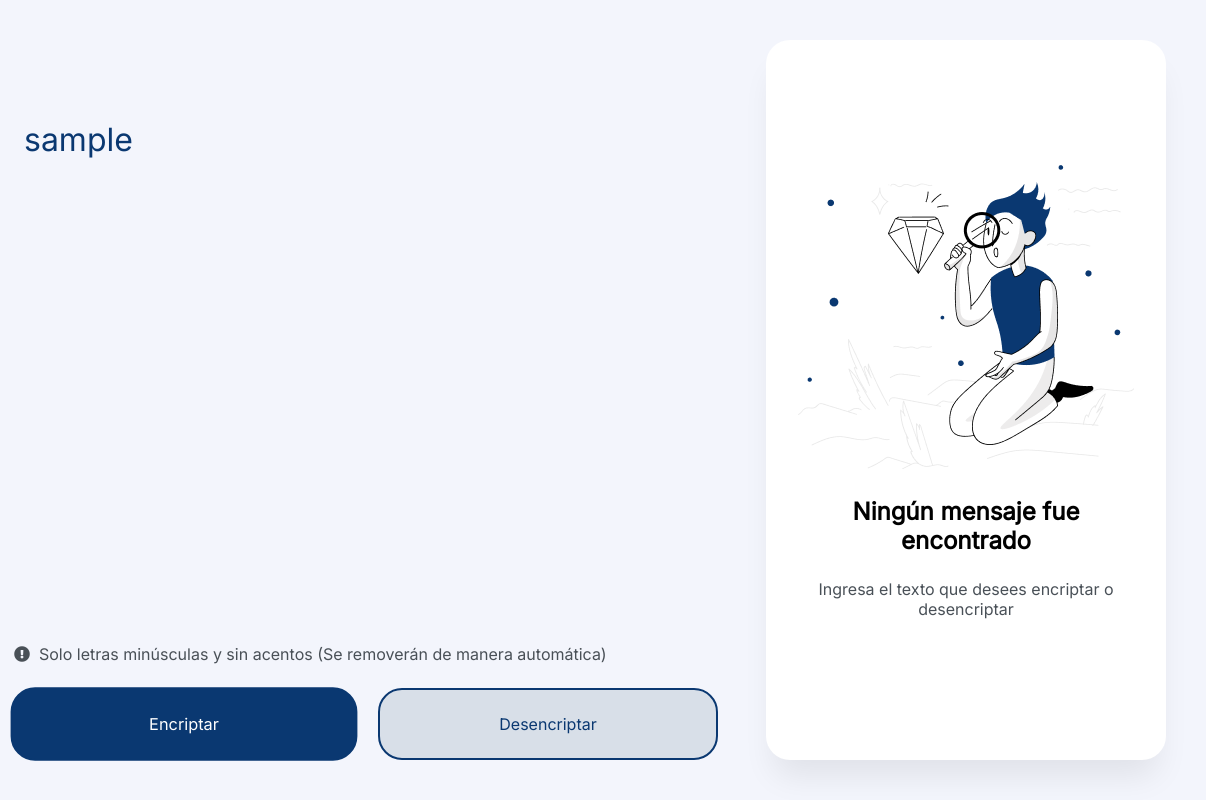
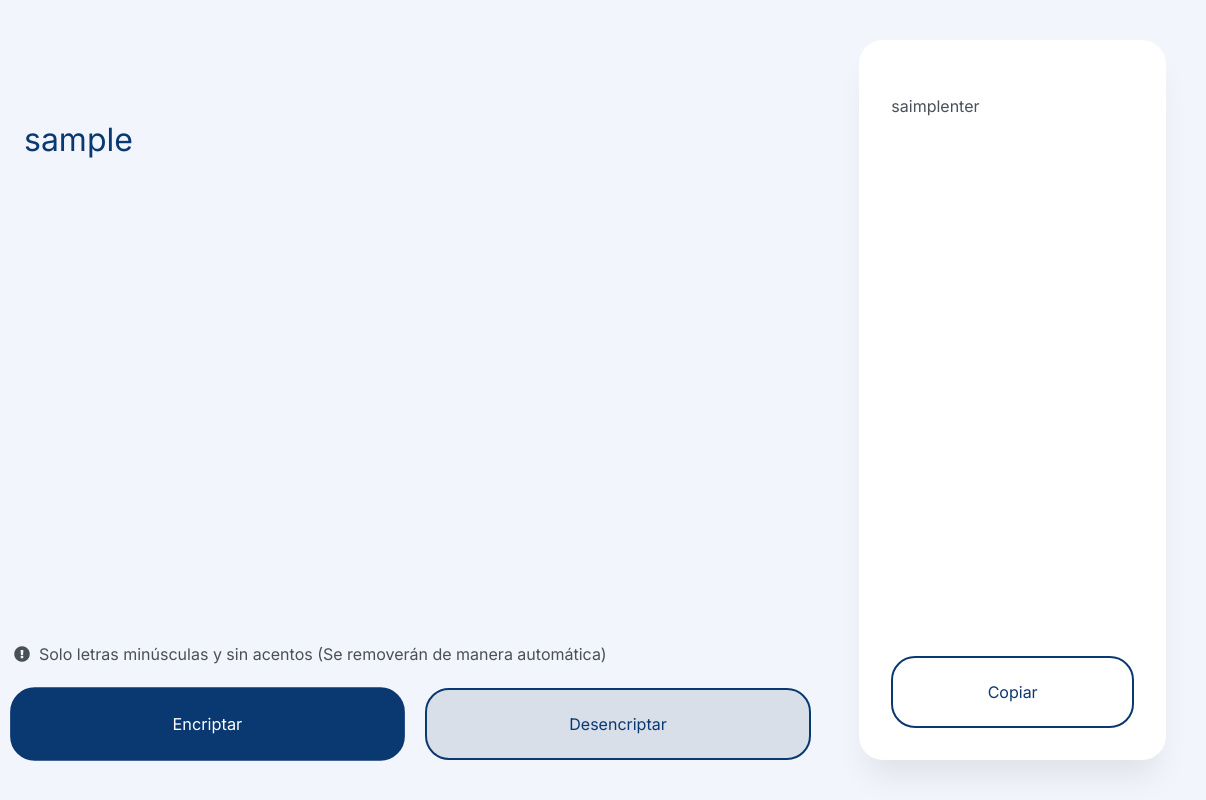
Before and after one commit to carlos-paezf/ONE_Encriptador, a plain HTML site: page index.html in a window 1280 px wide. Both pictures are taken after typing "Sample" into the empty fields and a click on the button "Encriptar". Shown: the full height of the page, 74-1280 px from the left. Drawn offline with Linux system fonts and the light colour scheme.

Commit message:
Update Index HTML

```diff
--- a/index.html
+++ b/index.html
@@ -35,10 +35,15 @@
             </form>
 
             <section id="result-encrypt">
-                <div class="without-result">
+                <div class="banner">
                     <img src="./assets/waiting.png" alt="Persona esperando respuesta">
                     <h3>Ningún mensaje fue encontrado</h3>
                     <p>Ingresa el texto que desees encriptar o desencriptar</p>
+                </div>
+
+                <div class="with-result hide">
+                    <p id="result"></p>
+                    <button class="btn" id="copy">Copiar</button>
                 </div>
             </section>
             </mai>
```
